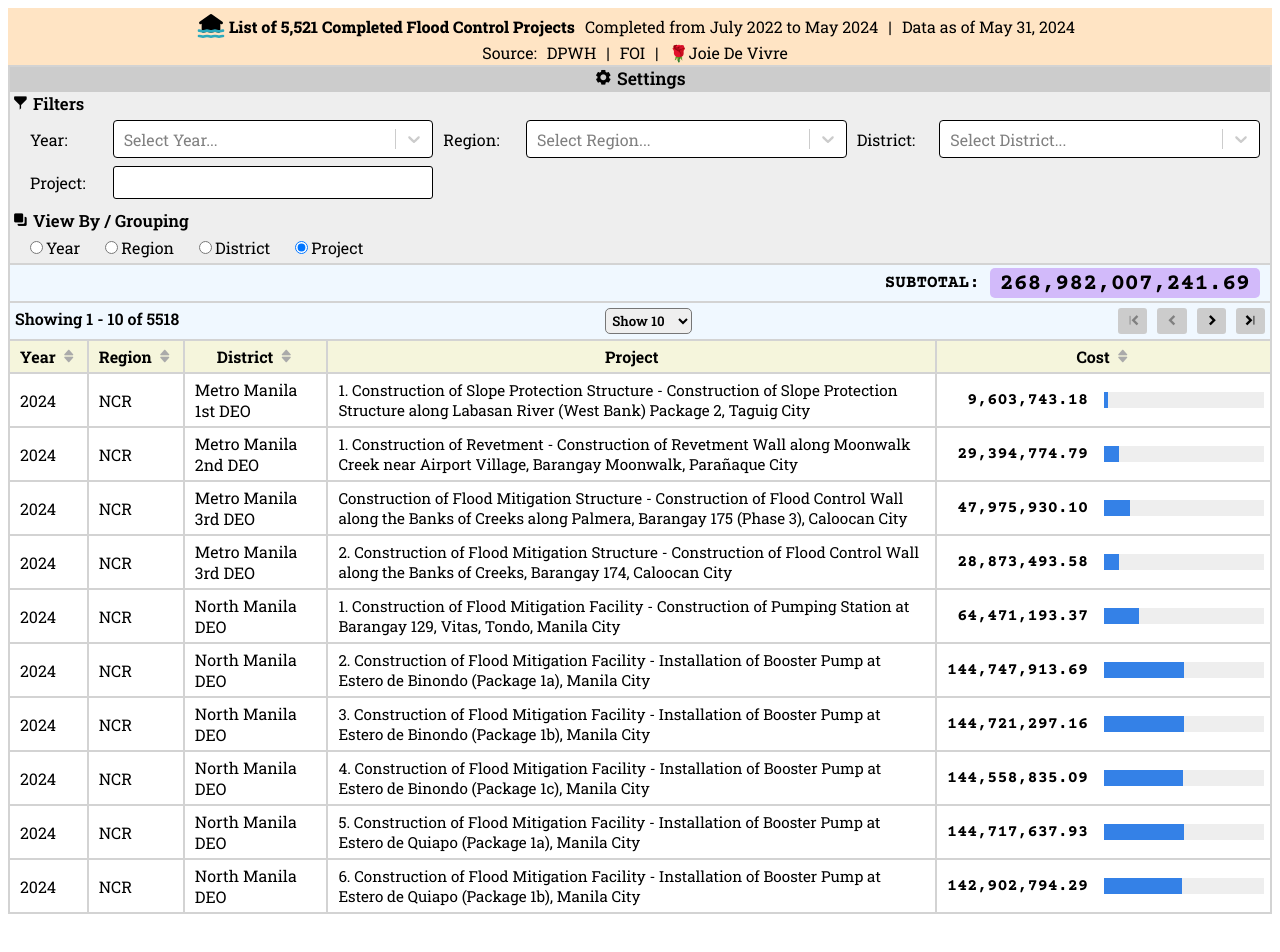
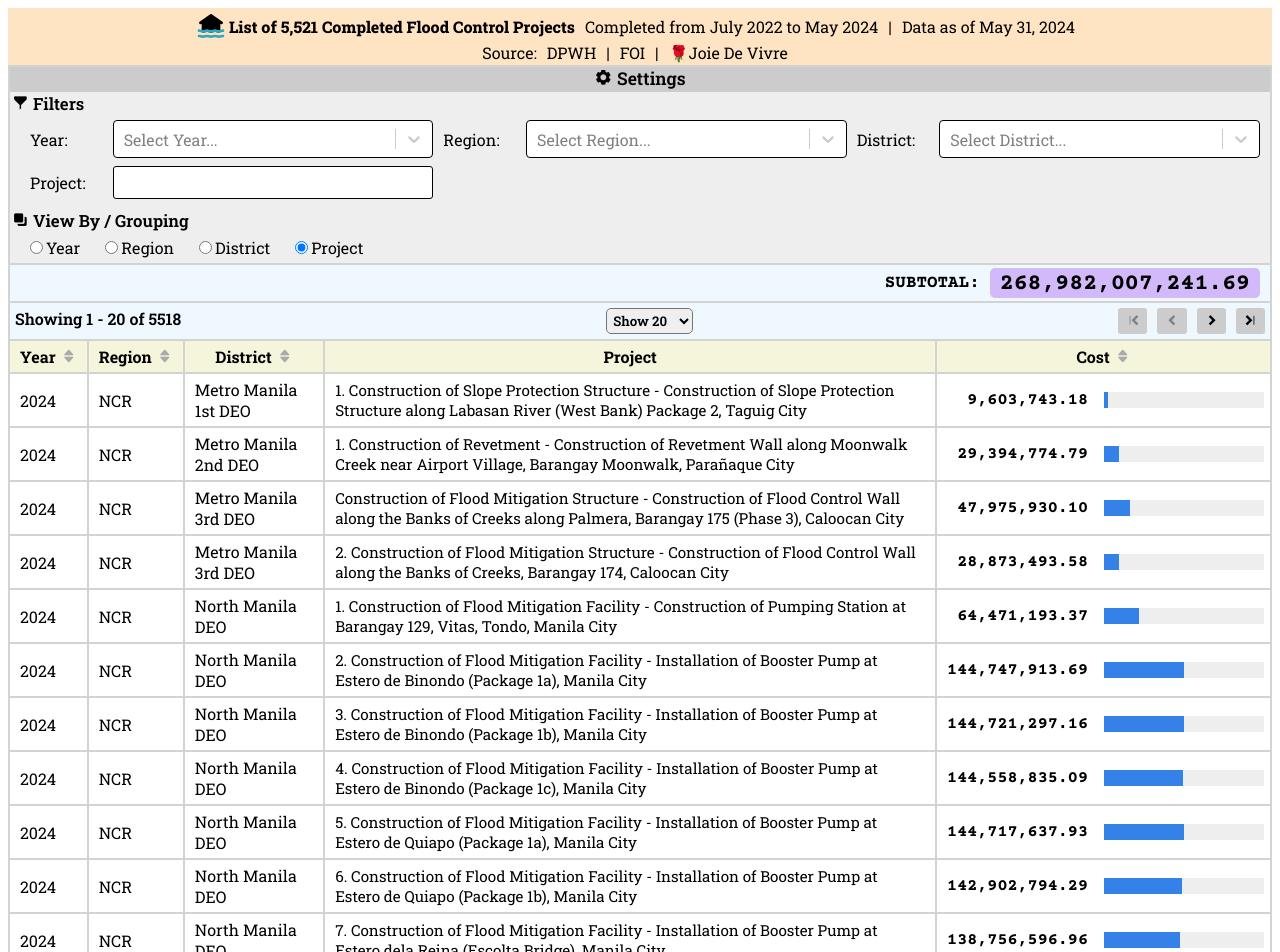
Before and after one commit to ang-ibidinsya/floodcontrol, a React (Vite) app in the folder WebAnalyzer/flood-analyzer/: page / in a window 1280 px wide. Shown: the top 952 px of the page. Before the commit the page ends 922 px from the top, so only its background shows below. Built offline with nearby package versions, Linux system fonts and the light colour scheme.

Commit message:
Stacked Bar Chart for Region and District

```diff
--- a/WebAnalyzer/flood-analyzer/src/App.css
+++ b/WebAnalyzer/flood-analyzer/src/App.css
@@ -3,6 +3,7 @@
 
 body {
   font-family: 'Roboto Slab';
+  min-width: 760px;
 }
 
 html {
--- a/WebAnalyzer/flood-analyzer/src/components/floodTable.css
+++ b/WebAnalyzer/flood-analyzer/src/components/floodTable.css
@@ -14,6 +14,10 @@
     padding: 5px 10px 5px 10px;
 }
 
+.tdSummary {
+    white-space: nowrap;
+}
+
 .tdCost {
     border-left: 2px 0px 2px 2px solid lightgrey;
     border-top: 2px solid lightgrey;
@@ -25,6 +29,10 @@
     border-right: 2px solid lightgrey;
     border-top: 2px solid lightgrey;
     border-bottom: 2px solid lightgrey;
+}
+
+.tdCostBarFullWidth {
+    width: 100%;
 }
 
 .thTable {
@@ -132,3 +140,8 @@
     padding: 2px;
     border-radius: 5px;
 }
+
+/*Widths*/
+.tdCostBar {
+
+}
--- a/WebAnalyzer/flood-analyzer/src/components/floodTable.district.jsx
+++ b/WebAnalyzer/flood-analyzer/src/components/floodTable.district.jsx
@@ -10,6 +10,7 @@ import {
   } from "@tanstack/react-table";
 import {prepareBody, prepareHeader, preparePagninator} from './floodTable';
 import {formatMoney} from '../utils/utils';
+import {StackedBarChart} from '../controls/stackedbarchart';
 
 const convertStateToTableFilter = (settingsState) => {
     let ret = [];
@@ -52,6 +53,21 @@ export const FloodTableByDistrict = (props) => {
                 return <div className="divCost">{formatMoney(getValue())}</div>
             },
         },
+        {
+            accessorKey: "CostBar",
+            header: "CostBar",
+            cell: ({ getValue, row, column, table }) => {
+                let {districtGroups, minCost, maxCost} = table.getState();
+                const currDistrict = row.getValue('district');
+                const findDistrict = districtGroups.find(r => r.district === currDistrict);
+                if (!findDistrict) {
+                    console.error('[RegionTavble][CostBar] Unable to find district', currDistrict);
+                    return;
+                }
+                const yearSubtotals = findDistrict.yearSubTotals;
+                return <StackedBarChart name={currDistrict} subtotalsMap={yearSubtotals} minCost={minCost} maxCost={maxCost}/>;
+            },
+        },
     ];
 
     const table = useReactTable({
@@ -62,8 +78,16 @@ export const FloodTableByDistrict = (props) => {
         getPaginationRowModel: getPaginationRowModel(),
         getFilteredRowModel: getFilteredRowModel(),
         getSortedRowModel: getSortedRowModel(),
+        initialState: {
+            pagination: {
+                pageSize: 20,
+            },
+        },
         state: {
-            columnFilters: columnFilters
+            columnFilters: columnFilters,
+            districtGroups: settingsState.FilteredData.districtGroups,
+            maxCost: settingsState.FilteredData.overallDistrictMaxCost,
+            minCost: settingsState.FilteredData.overallDistrictMinCost,
         },
         onColumnFiltersChange: setColumnFilters,
         filterFns: {
@@ -92,7 +116,7 @@ export const FloodTableByDistrict = (props) => {
                 {prepareHeader(table)}
             </thead>
             <tbody>
-                {prepareBody(table)}
+                {prepareBody(table, true)}
             </tbody>
         </table>
     </div>;
--- a/WebAnalyzer/flood-analyzer/src/components/floodTable.jsx
+++ b/WebAnalyzer/flood-analyzer/src/components/floodTable.jsx
@@ -43,7 +43,7 @@ export const convertStateToTableFilter= (settingsState) => {
     return ret;
 }
 
-export const prepareBody = (table) => {
+export const prepareBody = (table, isSummaryType) => {
 
     const prepareCells = (row) => {
         let retCells = row.getVisibleCells().map(cell => {
@@ -54,6 +54,12 @@ export const prepareBody = (table) => {
             }
             else if (cellColId === 'CostBar') {
                 cellClass = 'tdCostBar';
+                if (isSummaryType) {
+                    cellClass += ' tdCostBarFullWidth';
+                }
+            }
+            else if (isSummaryType) {
+                cellClass += ' tdSummary';
             }
             return <td key={cell.id} className={cellClass}>
                 {flexRender(cell.column.columnDef.cell, cell.getContext())}
@@ -183,7 +189,6 @@ export const FloodTable = () => {
     // Redux values (global-values)
     const settingsState = useSelector(state => state.settingsReducer);
 
-    const [columnFilters, setColumnFilters] = useState([]);
     //console.log('[FloodTable] render, settingsState:', settingsState, 'New Table Filter', tableFilter);
 
     // Choose table to return
--- a/WebAnalyzer/flood-analyzer/src/components/floodTable.project.jsx
+++ b/WebAnalyzer/flood-analyzer/src/components/floodTable.project.jsx
@@ -81,6 +81,11 @@ export const FloodTableByProject = (props) => {
         getPaginationRowModel: getPaginationRowModel(),
         getFilteredRowModel: getFilteredRowModel(),
         getSortedRowModel: getSortedRowModel(),
+        initialState: {
+            pagination: {
+                pageSize: 20,
+            },
+        },
         state: {
             columnFilters: columnFilters,
             maxCost: settingsState.FilteredData.overallProjMaxCost,
--- a/WebAnalyzer/flood-analyzer/src/components/floodTable.region.jsx
+++ b/WebAnalyzer/flood-analyzer/src/components/floodTable.region.jsx
@@ -10,6 +10,7 @@ import {
   } from "@tanstack/react-table";
 import {prepareBody, prepareHeader, preparePagninator} from './floodTable';
 import {formatMoney} from '../utils/utils';
+import {StackedBarChart} from '../controls/stackedbarchart';
 
 const convertStateToTableFilter = (settingsState) => {
     let ret = [];
@@ -52,6 +53,21 @@ export const FloodTableByRegion = (props) => {
                 return <div className="divCost">{formatMoney(getValue())}</div>
             },
         },
+        {
+            accessorKey: "CostBar",
+            header: "CostBar",
+            cell: ({ getValue, row, column, table }) => {
+                let {regionGroups, minCost, maxCost} = table.getState();
+                const currRegion = row.getValue('region');
+                const findRegion = regionGroups.find(r => r.region === currRegion);
+                if (!findRegion) {
+                    console.error('[RegionTavble][CostBar] Unable to find region', currRegion);
+                    return;
+                }
+                const yearSubtotals = findRegion.yearSubTotals;
+                return <StackedBarChart name={currRegion} subtotalsMap={yearSubtotals} minCost={minCost} maxCost={maxCost}/>;
+            },
+        },
     ];
 
     const table = useReactTable({
@@ -61,8 +77,16 @@ export const FloodTableByRegion = (props) => {
         getPaginationRowModel: getPaginationRowModel(),
         getFilteredRowModel: getFilteredRowModel(),
         getSortedRowModel: getSortedRowModel(),
+        initialState: {
+            pagination: {
+                pageSize: 20,
+            },
+        },
         state: {
-            columnFilters: columnFilters
+            columnFilters: columnFilters,
+            regionGroups: settingsState.FilteredData.regionGroups,
+            maxCost: settingsState.FilteredData.overallRegionMaxCost,
+            minCost: settingsState.FilteredData.overallRegionMinCost,
         },
         onColumnFiltersChange: setColumnFilters,
         filterFns: {
@@ -91,7 +115,7 @@ export const FloodTableByRegion = (props) => {
                 {prepareHeader(table)}
             </thead>
             <tbody>
-                {prepareBody(table)}
+                {prepareBody(table, true)}
             </tbody>
         </table>
     </div>;
--- a/WebAnalyzer/flood-analyzer/src/components/floodTable.year.jsx
+++ b/WebAnalyzer/flood-analyzer/src/components/floodTable.year.jsx
@@ -71,6 +71,11 @@ export const FloodTableByYear = (props) => {
         getPaginationRowModel: getPaginationRowModel(),
         getFilteredRowModel: getFilteredRowModel(),
         getSortedRowModel: getSortedRowModel(),
+        initialState: {
+            pagination: {
+                pageSize: 20,
+            },
+        },
         state: {
             columnFilters: columnFilters,
             maxCost: settingsState.FilteredData.overallYearMaxCost,
@@ -103,7 +108,7 @@ export const FloodTableByYear = (props) => {
                 {prepareHeader(table)}
             </thead>
             <tbody>
-                {prepareBody(table)}
+                {prepareBody(table, true)}
             </tbody>
         </table>
     </div>;
--- /dev/null
+++ b/WebAnalyzer/flood-analyzer/src/controls/stackedbarchart.css
@@ -0,0 +1,15 @@
+.stackedBarChart {
+    min-width: 10rem;
+    margin-left: 5px;
+    margin-right: 5px;
+    display: flex;
+}
+
+.bar {
+    height: 1rem;
+}
+
+.barEmpty {
+    height: 1rem;
+    background-color: #eee;
+}
--- /dev/null
+++ b/WebAnalyzer/flood-analyzer/src/controls/stackedbarchart.jsx
@@ -0,0 +1,33 @@
+import './stackedbarchart.css';
+
+const mapColors = {
+    2017: '#E74C3C', //Red
+    2018: '#3498DB', //Blue
+    2019: '#2ECC71', //Green
+    2020: '#F39C12', //Orange
+    2021: '#2C3E50', //Dark Blue
+    2022: '#1ABC9C', //Teal
+    2023: '#F1C40F', //Yellow
+    2024: '#9B59B6', //Purple
+}
+
+export const StackedBarChart = ({name, subtotalsMap, minCost, maxCost}) => {
+    let stacks = [];
+    let sumCosts = Object.values(subtotalsMap).reduce((sum, a) => sum + a, 0);
+    let minMaxDiff = maxCost - minCost;
+    for (var year in subtotalsMap) {
+        if (!Object.prototype.hasOwnProperty.call(subtotalsMap, year)) {
+            continue;
+        }
+        let currCost = subtotalsMap[year];
+        let percentFill = (sumCosts-minCost)/minMaxDiff * currCost/sumCosts * 100.0;
+        stacks.push(<div className="bar" key={`stack-region-${name}-${year}`} style={{flexBasis: `${percentFill}%`, backgroundColor: `${mapColors[year]}`}}/>);
+    }
+
+    let remaining = (maxCost-sumCosts) / minMaxDiff * 100.00;
+    stacks.push(<div className="barEmpty" key={`stack-region-${name}-${remaining}`} style={{flexBasis: `${remaining}%`}}/>);
+
+    return <div className="barChart">
+        {stacks}
+    </div>
+}
--- a/WebAnalyzer/flood-analyzer/src/state/settings/settingsSlice.js
+++ b/WebAnalyzer/flood-analyzer/src/state/settings/settingsSlice.js
@@ -40,6 +40,10 @@ const mapAndFilterData = (filters) => {
         overallProjMinCost: Number.MAX_VALUE,
         overallYearMaxCost: 0,
         overallYearMinCost: Number.MAX_VALUE,
+        overallRegionMaxCost: 0,
+        overallRegionMinCost: Number.MAX_VALUE,
+        overallDistrictMaxCost: 0,
+        overallDistrictMinCost: Number.MAX_VALUE,
     }
 
     // Optimization TODO: Do not re-compute unfiltered items each time
@@ -78,7 +82,8 @@ const mapAndFilterData = (filters) => {
             mapRegionGroups[currRegion] = {
                 items:[],
                 subtotal: 0,
-                region: currRegion
+                region: currRegion,
+                yearSubTotals: {}
             };
         }
         if (!unFilteredRegionMap[currRegion]) {
@@ -93,7 +98,8 @@ const mapAndFilterData = (filters) => {
             mapDistrictGroups[currDistrict] = {
                 items:[],
                 subtotal: 0,
-                district: currDistrict
+                district: currDistrict,
+                yearSubTotals: {}
             };
         }
         if (!unFilteredDistrictMap[currDistrict]) {
@@ -106,17 +112,28 @@ const mapAndFilterData = (filters) => {
         if (bSatisfiesFilter) {
             mapYearGroups[currYear].items.push(currData);
             mapYearGroups[currYear].subtotal += currData.Cost;
+
             mapRegionGroups[currRegion].items.push(currData);
             mapRegionGroups[currRegion].subtotal += currData.Cost;
+            mapRegionGroups[currRegion].yearSubTotals[currData.Year] = (mapRegionGroups[currRegion].yearSubTotals[currData.Year] || 0 ) + currData.Cost;
+
             mapDistrictGroups[currDistrict].items.push(currData);
             mapDistrictGroups[currDistrict].subtotal += currData.Cost;
+            mapDistrictGroups[currDistrict].yearSubTotals[currData.Year] = (mapDistrictGroups[currDistrict].yearSubTotals[currData.Year] || 0 ) + currData.Cost;
+
             ret.grandTotal += currData.Cost;
         }
     }
 
     const unfilteredYearData = Object.values(unFilteredYearMap).map (y => y.subtotal);
+    const unfilteredRegionData = Object.values(unFilteredRegionMap).map (y => y.subtotal);
+    const unfilteredDistrictData = Object.values(unFilteredDistrictMap).map (y => y.subtotal);
     ret.overallYearMaxCost = Math.max(...unfilteredYearData);
     ret.overallYearMinCost = Math.min(...unfilteredYearData);
+    ret.overallRegionMaxCost = Math.max(...unfilteredRegionData);
+    ret.overallRegionMinCost = Math.min(...unfilteredRegionData);
+    ret.overallDistrictMaxCost = Math.max(...unfilteredDistrictData);
+    ret.overallDistrictMinCost = Math.min(...unfilteredDistrictData);
 
     ret.yearGroups = Object.values(mapYearGroups);
     ret.regionGroups = Object.values(mapRegionGroups);
```
